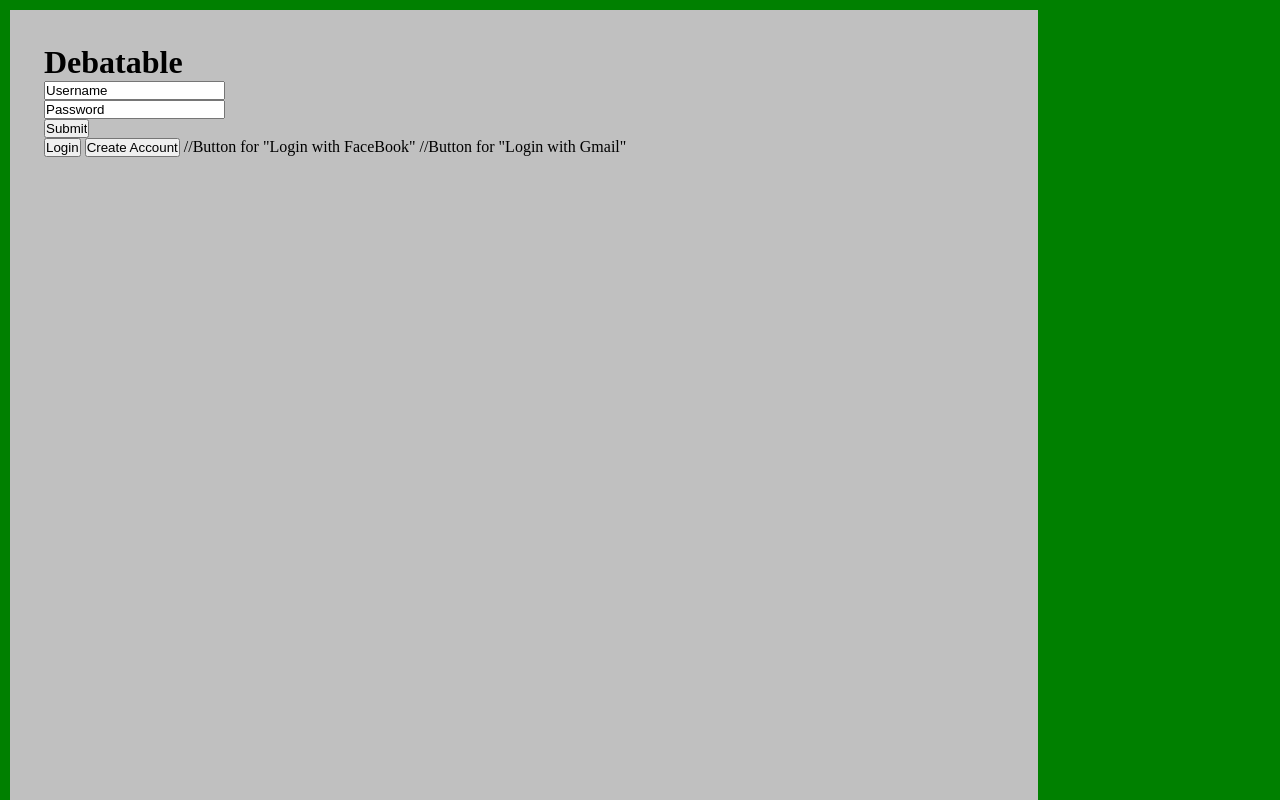
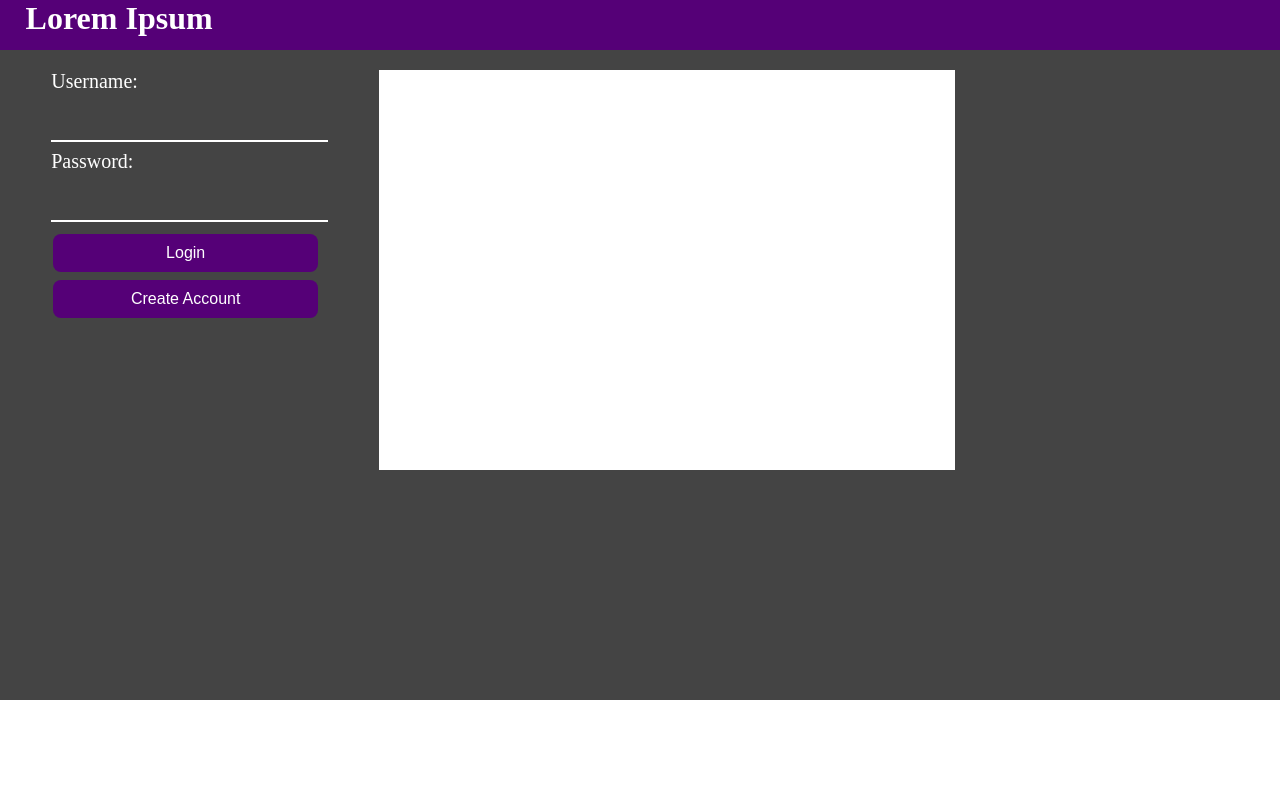
Before and after one commit to mattgdev/WeCanDebateIt, a plain HTML site: page index.html in a window 1280 px wide. Shown: the top 800 px of the page. Drawn offline with Linux system fonts and the light colour scheme.

Commit message:
First draft of index.html & index.css done

```diff
--- a/css/index.css
+++ b/css/index.css
@@ -1,4 +1,74 @@
-*{
- margin: auto;
- padding: 0px;
+
+
+#header{
+background-color: #550077;
+height: 50px;
 }
+
+h1 {
+
+  margin-left: 2%;
+  font: arial 1.5em;
+  color: #ffffff;
+}
+
+
+#form_section{
+  margin-top: 20px;
+  margin-left: 4%;
+  display: inline-block;
+  float: left;
+}
+
+input[type=text] {
+    width: 90%;
+    padding: 12px 20px;
+    margin: 8px 0;
+    box-sizing: border-box;
+    border: none;
+    border-bottom: 2px solid #ffffff;
+    background-color: #444444;
+}
+
+input.inputs:focus {
+    outline: none;
+}
+input {
+
+}
+
+.labels {
+  font-size: 20px;
+  color: #ffffff;
+}
+
+/* #login {
+display: block;
+float: left;
+} */
+.buttons {
+  border-radius: 8px;
+  background-color: #550077;
+   border: none;
+   width: 265px;
+   color: #ffffff;
+   padding: 10px;
+   text-align: center;
+   text-decoration: none;
+   display: inline-block;
+   font-size: 16px;
+   margin: 4px 2px;
+   cursor: pointer;
+}
+
+#feed{
+  margin-top: 20px;
+  margin-left: 20px;
+  display: inline-block;
+  width: 45%;
+  height: 400px;
+  background-color: #ffffff;
+}
+
+/*Whe the screen is 425px or less, execute the following*/
+@media only screen and (max-width: 425px) {
--- a/css/modules/global.css
+++ b/css/modules/global.css
@@ -4,13 +4,31 @@
 }
 
 #wrapper{
-  margin: 10px;
- width: 960px;
- height: 900px;
- background-color: silver;
- padding: 34px;
+ margin: auto;
+ width: 100%;
+ height: 700px;;
+ background-color: #444444;
 }
 
-body{
-  background: green;
-}
+/*Whe the screen is 800px or less, execute the following*/
+@media only screen and (max-width: 800px) {
+
+  #wrapper{
+   margin: auto;
+   width: 320px;
+   height: 900px;
+   background-color: #f2f2f2;
+   padding: 34px;
+  }
+
+
+
+  @media only screen and (max-width: 425px) {
+
+  #wrapper{
+    margin: auto;
+    width: 320px;
+    height: 900px;
+    background-color: #f2f2f2;
+    padding: 34px;
+    }
--- a/index.html
+++ b/index.html
@@ -7,16 +7,29 @@
 </head>
 <body>
   <div id="wrapper">
-  <h1>Debatable</h1>
-  <form action="***********">
-    <input type="text" name="Username" value="Username"><br>
-    <input type="text" name="Password" value="Password"><br>
-    <input type="submit" value="Submit">
-  </form>
-  <button type="button" onclick="1*****">Login</button>
-  <button type="button" onclick="2****">Create Account</button>
+    <div id="header">
+      <h1>Lorem Ipsum</h1>
+    </div>
+<section id="form_section">
+    <form id="login_form" action="***********">
+      <label for="Uname" class="labels">Username:</label>
+      <input type="text" class="inputs" name="Username"><br>
+      <label for="password" class="labels">Password:</label>
+      <input type="text" class="inputs" name="Password"><br>
+      <input type="submit" id="login" class="buttons" value="Login">
+    </form>
+    <form id="create_form" action="file:///C:/Users/Matt/Desktop/DebatableWeb/Debatable/debatable/create_account.html">
+      <input type="submit" class="buttons" value="Create Account">
+    </form>
+</section>
+<section id="feed">
+<!-- news feeds here -- >
+</section>
+
   //Button for "Login with FaceBook"
   //Button for "Login with Gmail"
+  <div id="footer">
+  </div>
   </div>
   <script src="js/app.js" type="text/javascript"></script>
 </body>
```
